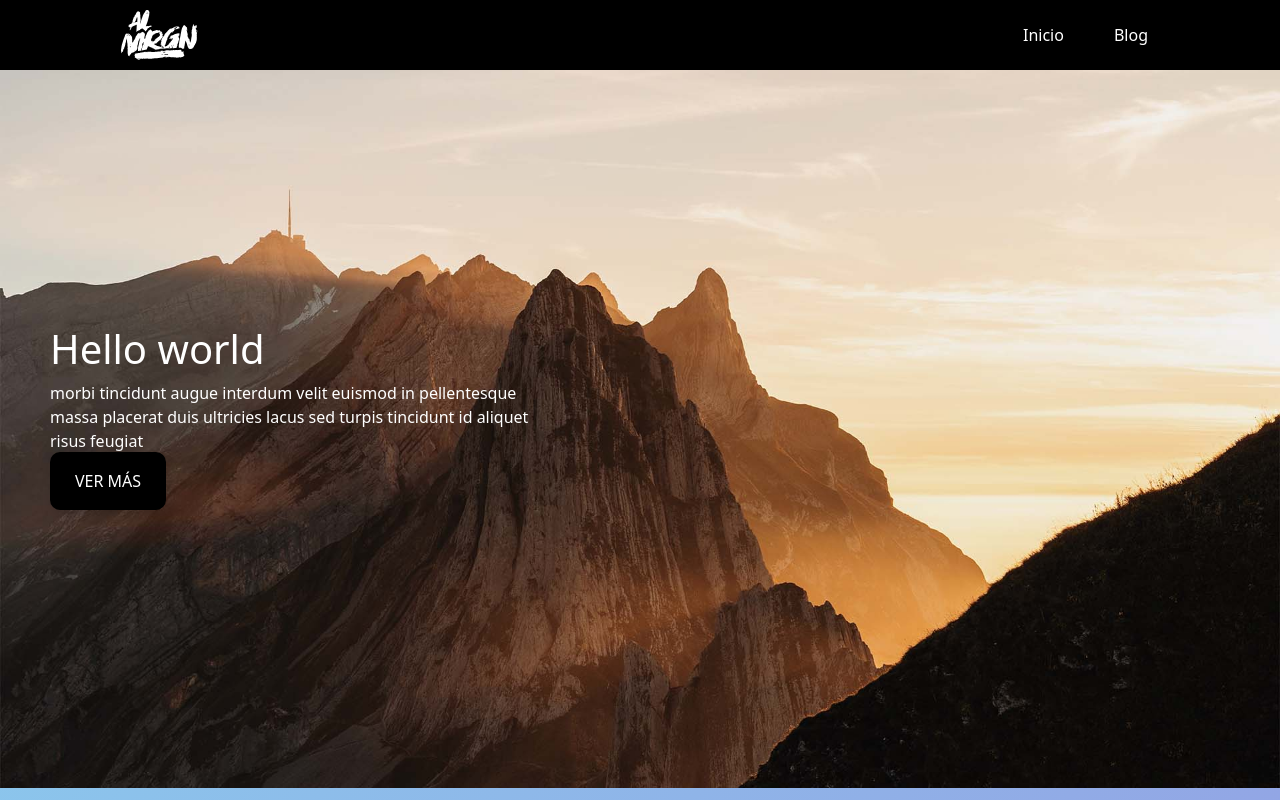
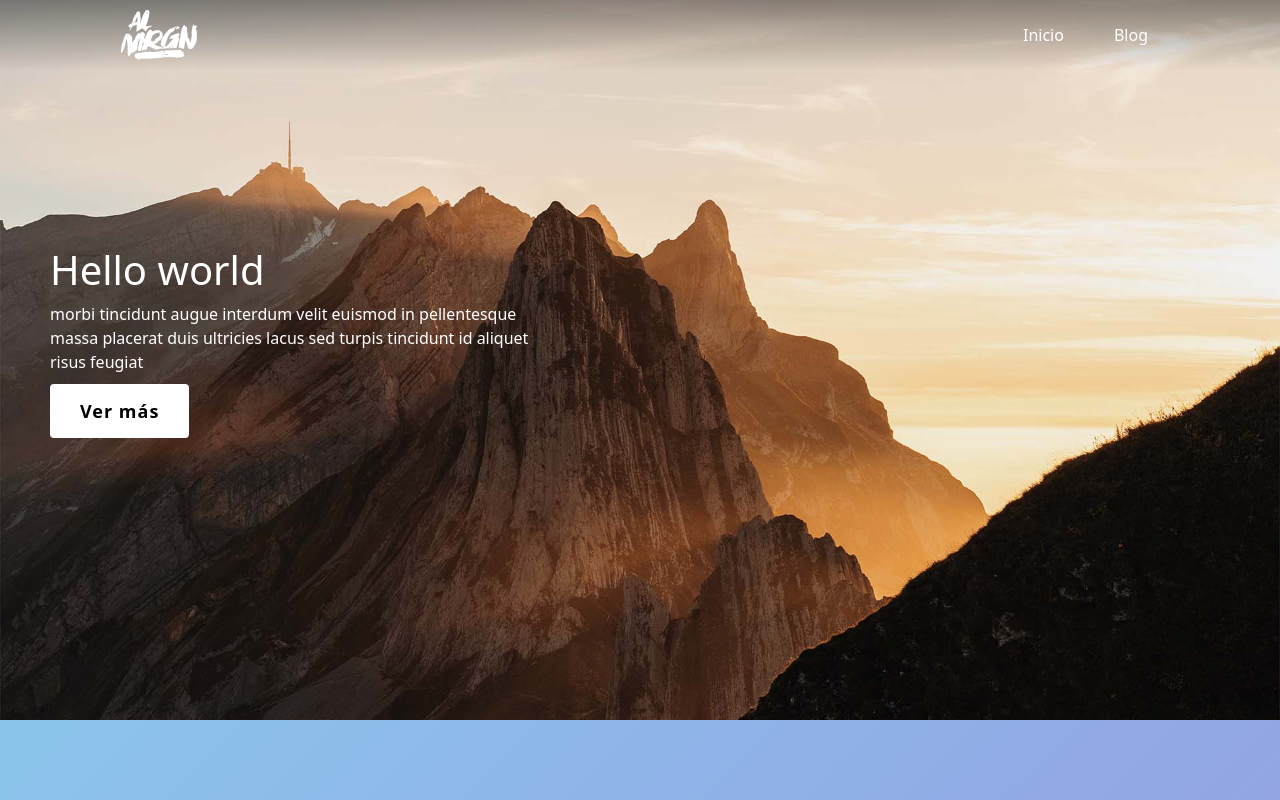
Before and after one commit to thesoftmoon/mern-blog-page, a React (Create React App) app: page / in a window 1280 px wide. Shown: the top 800 px of the page. Built offline with nearby package versions, Linux system fonts and the light colour scheme; no server answers.

Commit message:
navbar color fix, img slider btn mod

```diff
--- a/src/App.scss
+++ b/src/App.scss
@@ -142,7 +142,7 @@
 
 .image-slider-container {
     position: relative;
-    margin-top: 68px;
+    /* margin-top: 68px; */
     height: 75vh;
     .slider-txt {
         position: absolute;
@@ -153,3 +153,27 @@
         pointer-events: all;
     }
 }
+
+.slider-btn {
+    background-color: #fff;
+    border-radius: 4px;
+    color: #000;
+    cursor: pointer;
+    padding: 15px 30px;
+    font-size: 18px;
+    font-weight: bold;
+    letter-spacing: 1px;
+    border: none;
+    text-decoration: none;
+    margin-top: 20px;
+    &:hover {
+        background-image: linear-gradient(90deg, #53cbef 0%, #dcc66c 50%, #ffa3b6 75%, #53cbef 100%);
+        animation: slidernbw 5s linear infinite;
+        color: #000;
+    }
+    @keyframes slidernbw {
+        to {
+         background-position: 20vw;
+        }
+       }
+   }
--- a/src/components/ImageSlider.js
+++ b/src/components/ImageSlider.js
@@ -1,12 +1,13 @@
 import React from 'react'
+import { Link } from 'react-router-dom'
 
 function ImageSlider() {
   return (
     <div className='image-slider-container'>
         <div className='slider-txt'>
             <h1>Hello world</h1>
-            <p>morbi tincidunt augue interdum velit euismod in pellentesque massa placerat duis ultricies lacus sed turpis tincidunt id aliquet risus feugiat</p>
-            <a className="main-btn" href="#">Ver más</a>
+            <p className='mb-4'>morbi tincidunt augue interdum velit euismod in pellentesque massa placerat duis ultricies lacus sed turpis tincidunt id aliquet risus feugiat</p>
+            <Link className='slider-btn' to={'/blog'}>Ver más</Link>
         </div>
         <img src={require(`../assets/img/test-img-mo.jpg`)} className='img-fluid d-flex d-md-none' alt='...'></img>
         <img src={require(`../assets/img/test-img-pc.jpg`)} className='img-fluid d-md-flex d-none' alt='...'></img>
--- a/src/css/Navbar.scss
+++ b/src/css/Navbar.scss
@@ -1,5 +1,6 @@
 .navbar-container {
-    background-color: black;
+    background: linear-gradient(rgba(0,0,0,.4),transparent);
+    transition: .5s ease;
     min-height: 70px;
     position: fixed;
     width: 100%;
@@ -20,3 +21,7 @@
         }
     }
 }
+
+.scrolled {
+    background-color: #1b1b1b;
+}
```
Also changed, not shown: src/components/Navbar.js.
